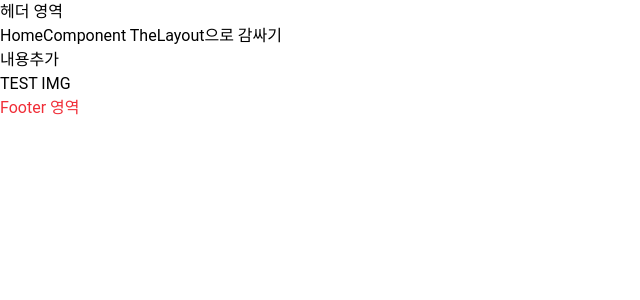
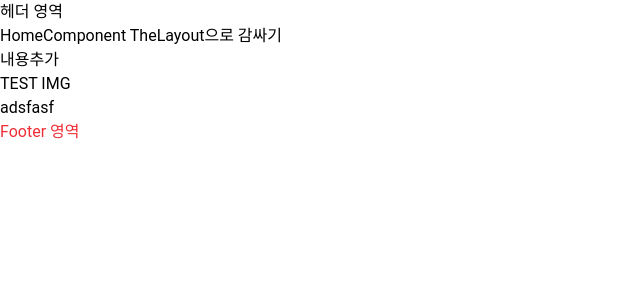
Before and after one commit to emoone/moone-page, a Next.js app: page / in a window 1280 px wide. Shown: the top 300 px of the page, without its empty margins (0-640 px from the left). Built offline with nearby package versions, Linux system fonts and the light colour scheme.

Commit message:
왜 안되냐고

```diff
--- a/src/component/home/Home.tsx
+++ b/src/component/home/Home.tsx
@@ -11,6 +11,7 @@ const Home = () => {
       <div>내용추가</div>
       <div>
         <h1>TEST IMG</h1>
+        adsfasf
         <div className="flex wd-[100%] jutify-center">
           <div>
             <Image
```
